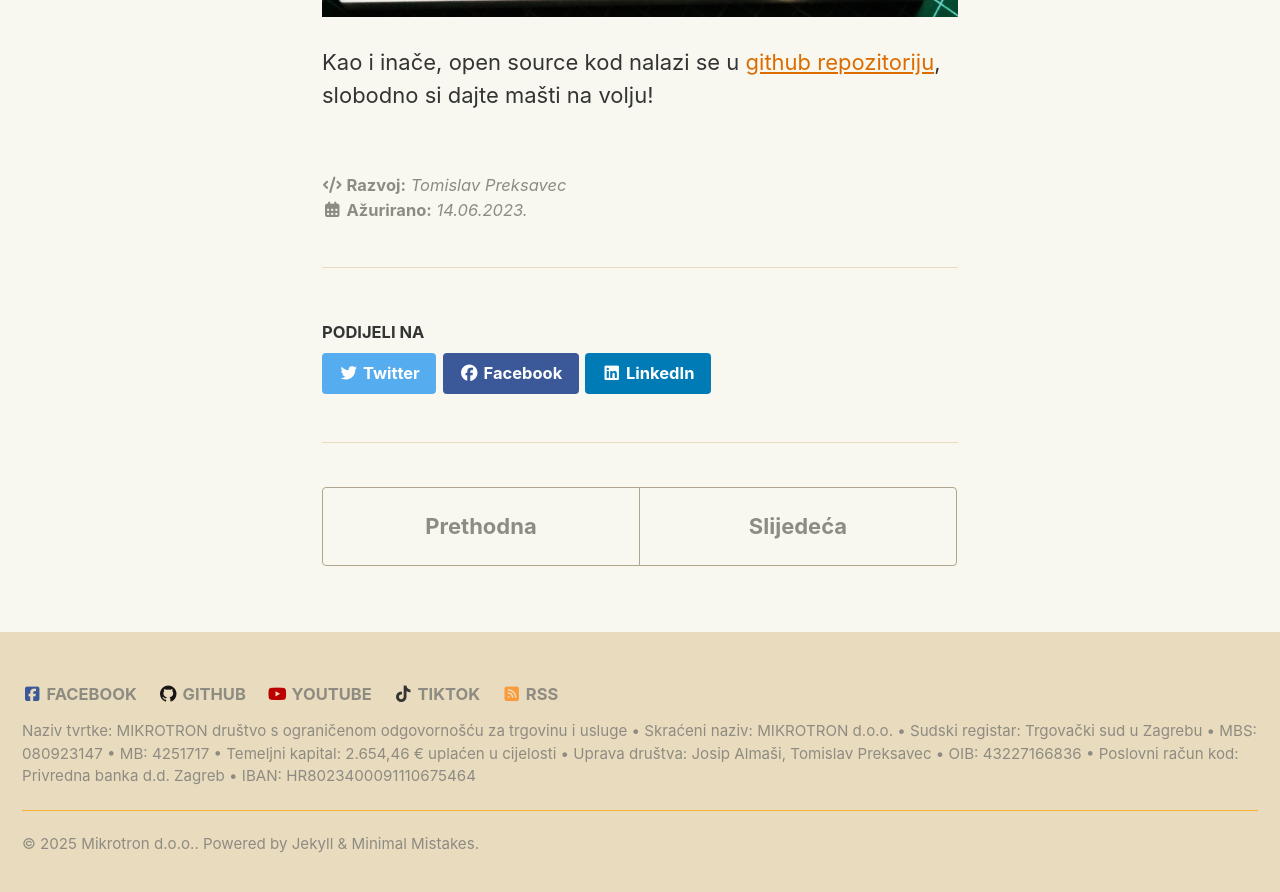
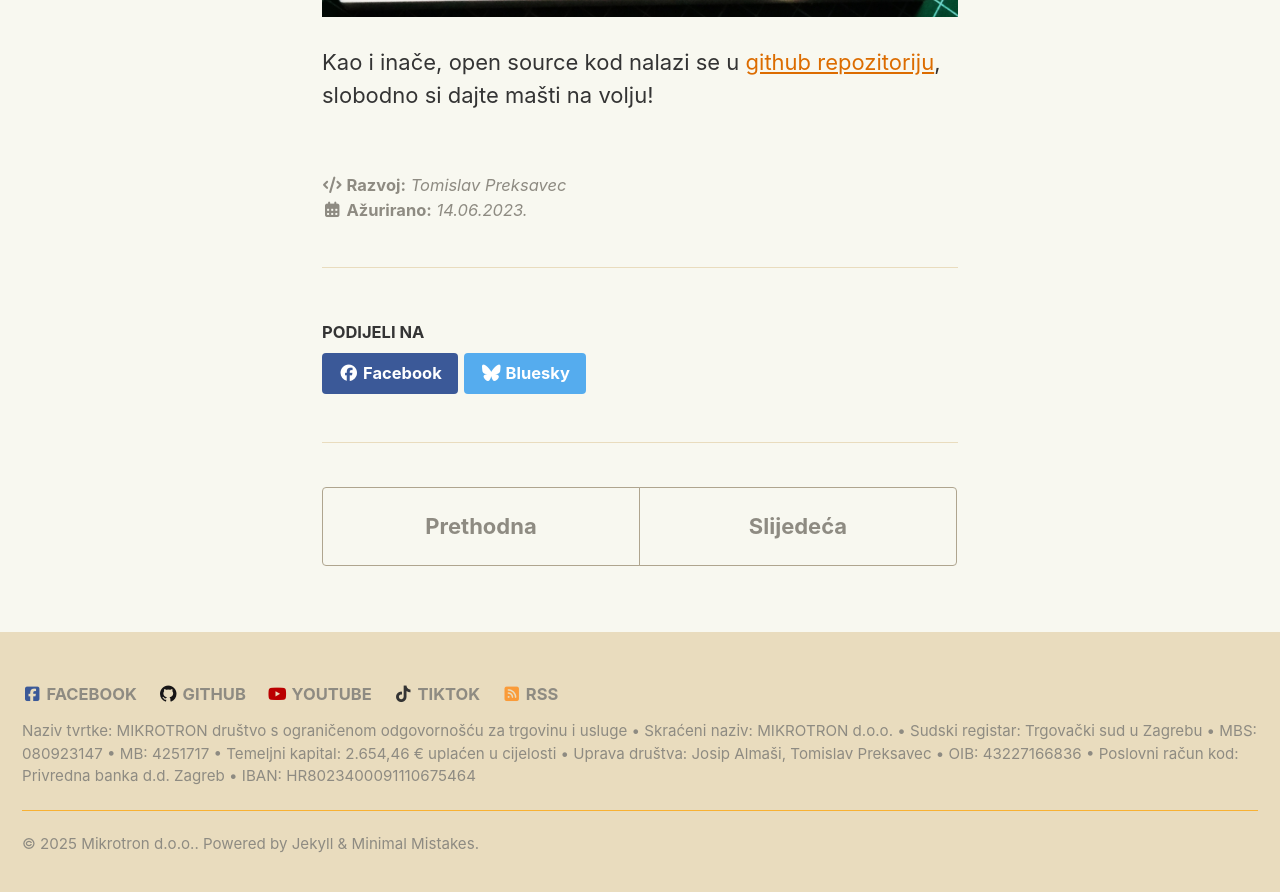
Before and after one commit to mikrotron-zg/mikrotron.hr, a Jekyll site: the page built from _projects/infotron.md, in a window 1280 px wide and 900 px high, scrolled down 1049 px. Shown: the top 892 px of the window. Built offline with Jekyll 4.4.1, drawn with Linux system fonts in a browser that asks for light colours; cached includes are drawn as plain includes.

Commit message:
Update post share buttons

```diff
--- a/_includes/social-share.html
+++ b/_includes/social-share.html
@@ -1,9 +1,8 @@
 <section class="page__share">
   <h4 class="page__share-title">{{ site.data.ui-text[site.locale].share_on_label | default: "Share on" }}</h4>
 
-  <a href="https://twitter.com/intent/tweet?{% if site.twitter.username %}via={{ site.twitter.username | url_encode }}&{% endif %}text={{ page.title | url_encode }}%20{{ page.url | absolute_url | url_encode }}" class="btn btn--twitter" onclick="window.open(this.href, 'window', 'left=20,top=20,width=500,height=500,toolbar=1,resizable=0'); return false;" title="{{ site.data.ui-text[site.locale].share_on_label | default: 'Share on' }} Twitter"><i class="fab fa-fw fa-twitter" aria-hidden="true"></i><span> Twitter</span></a>
+  <a href="https://www.facebook.com/dialog/share?app_id=1936134780527575&href={{ page.url | absolute_url | url_encode }}" class="btn btn--facebook" onclick="window.open(this.href, 'window', 'left=20,top=20,width=500,height=500,toolbar=1,resizable=0'); return false;" title="{{ site.data.ui-text[site.locale].share_on_label | default: 'Share on' }} Facebook"><i class="fab fa-fw fa-facebook" aria-hidden="true"></i><span> Facebook</span></a>
 
-  <a href="https://www.facebook.com/sharer/sharer.php?u={{ page.url | absolute_url | url_encode }}" class="btn btn--facebook" onclick="window.open(this.href, 'window', 'left=20,top=20,width=500,height=500,toolbar=1,resizable=0'); return false;" title="{{ site.data.ui-text[site.locale].share_on_label | default: 'Share on' }} Facebook"><i class="fab fa-fw fa-facebook" aria-hidden="true"></i><span> Facebook</span></a>
+  <a href="https://bsky.app/intent/compose?text={{ page.title | url_encode }}%20{{ page.url | absolute_url | url_encode }}" class="btn btn--twitter" onclick="window.open(this.href, 'window', 'left=20,top=20,width=500,height=500,toolbar=1,resizable=0'); return false;" title="{{ site.data.ui-text[site.locale].share_on_label | default: 'Share on' }} Bluesky"><i class="fab fa-fw fa-bluesky" aria-hidden="true"></i><span> Bluesky</span></a>
 
-  <a href="https://www.linkedin.com/shareArticle?mini=true&url={{ page.url | absolute_url }}" class="btn btn--linkedin" onclick="window.open(this.href, 'window', 'left=20,top=20,width=500,height=500,toolbar=1,resizable=0'); return false;" title="{{ site.data.ui-text[site.locale].share_on_label | default: 'Share on' }} LinkedIn"><i class="fab fa-fw fa-linkedin" aria-hidden="true"></i><span> LinkedIn</span></a>
 </section>
```
